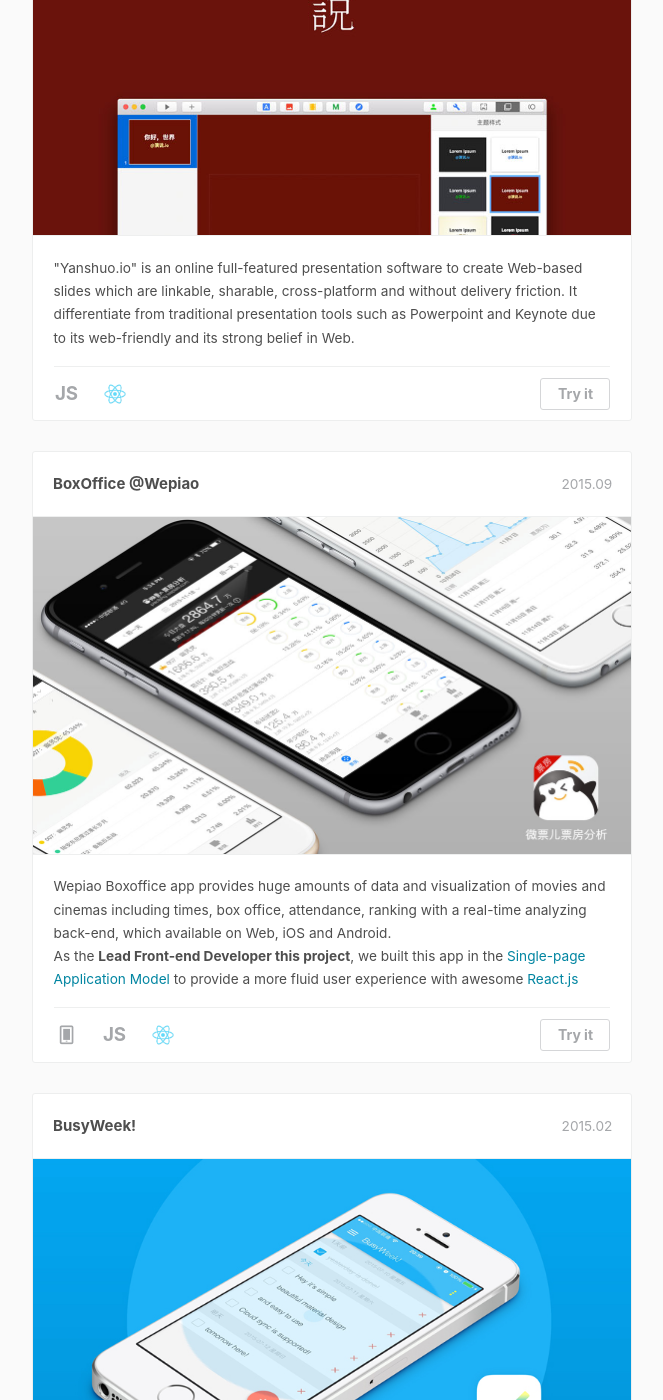
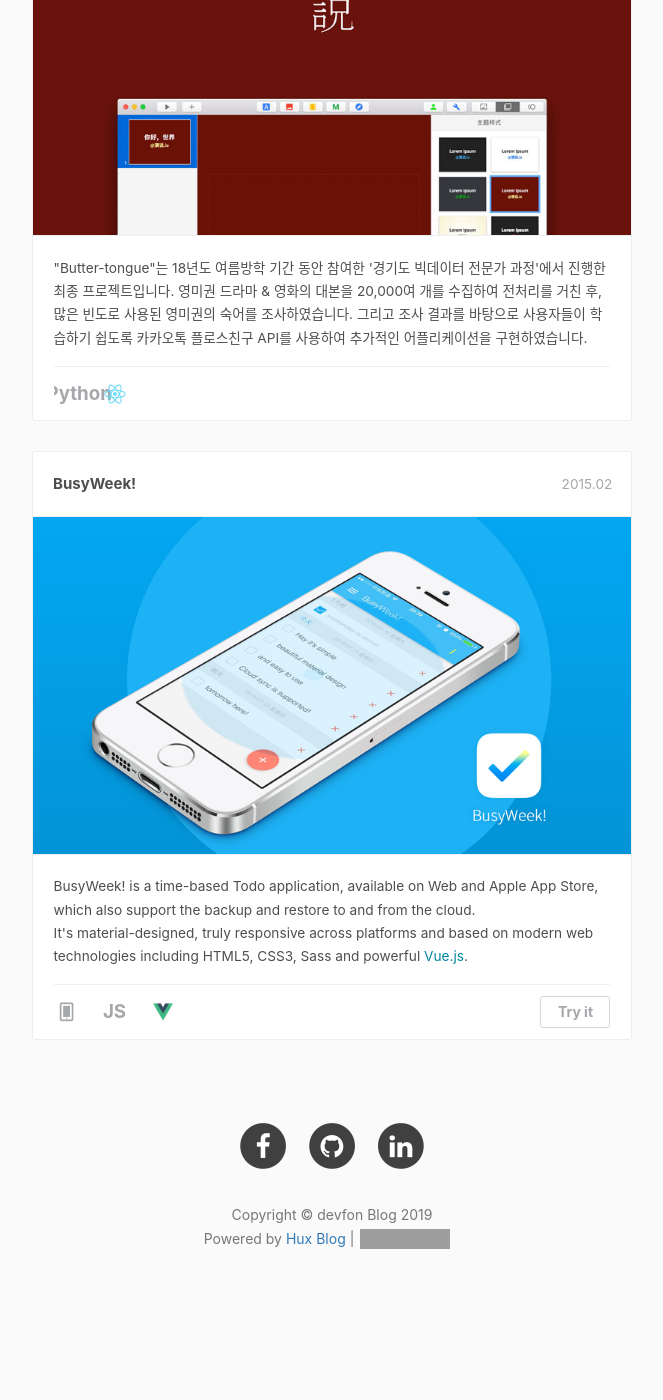
Before and after one commit to Huffon/huffon.github.io, a Jekyll site: the page built from portfolio/index.html, in a window 1280 px wide and 1400 px high, scrolled down 545 px. Shown: the whole window, without its empty margins (308-971 px from the left). Built offline with Jekyll 4.4.1, drawn with Linux system fonts in a browser that asks for light colours; nearby versions of some CDN libraries; comment, search, counter and statistics services are not loaded; after the commit the page ends 1885 px from its top, so only the background shows below that; some of the changed text lies outside the part shown; grey boxes are pictures that could not be loaded.

Commit message:
modify portfolio

```diff
--- a/portfolio/index.html
+++ b/portfolio/index.html
@@ -17,41 +17,23 @@
 		<div class="container" style="margin:0;padding:0;width:100%;">
 			<header>
 				<img width="175" height="175" style="border-radius:50%;" src="/img/avatar-huffon.jpg">
-				<h1>Hux</h1>
+				<h1>devfon</h1>
 			</header>
 			<div class="main">
 				<ul class="cbp_tmtimeline">
 					<li>
 						<div class="cbp_tmlabel">
-							<h2 id="boxoffice">Yanshuo.io (演说.io)</h2>
-							<time>2016.06</time>
+							<h2 id="boxoffice">Butter-tongue</h2>
+							<time>2018.08</time>
 							<img src="images/work-yanshuo.jpg">
 							<ul>
 								<li>
-									"Yanshuo.io" is an online full-featured presentation software to create Web-based slides which are linkable, sharable, cross-platform and without delivery friction. It differentiate from traditional presentation tools such as Powerpoint and Keynote due to its web-friendly and its strong belief in Web.
+									"Butter-tongue"는 18년도 여름방학 기간 동안 참여한 '경기도 빅데이터 전문가 과정'에서 진행한 최종 프로젝트입니다. 영미권 드라마 & 영화의 대본을 20,000여 개를 수집하여 전처리를 거친 후, 많은 빈도로 사용된 영미권의 숙어를 조사하였습니다. 그리고 조사 결과를 바탕으로 사용자들이 학습하기 쉽도록 카카오톡 플로스친구 API를 사용하여 추가적인 어플리케이션을 구현하였습니다.
 								</li>
 								<li class="skill">
-									<span><b>JS</b></span>
+									<span><b>Python</b></span>
 									<span class="i-react"></span>
-									<span class="link"><a target="_blank" href="https://yanshuo.io">Try it</a></span>
-								</li>
-							</ul>
-						</div>
-					</li>
-					<li>
-						<div class="cbp_tmlabel">
-							<h2 id="boxoffice">BoxOffice @Wepiao</h2>
-							<time>2015.09</time>
-							<img src="images/work-wepiao-bo.jpg">
-							<ul>
-								<li>
-									Wepiao Boxoffice app provides huge amounts of data and visualization of movies and cinemas including times, box office, attendance, ranking with a real-time analyzing back-end, which available on Web, iOS and Android.<br> As the <b>Lead Front-end Developer this project</b>, we built this app in the <a href="https://en.wikipedia.org/wiki/Single-page_application">Single-page Application Model</a> to provide a more fluid user experience with awesome <a href="http://facebook.github.io/react/">React.js</a>
-								</li>
-								<li class="skill">
-									<span class="cbp_tmicon-phone"></span>
-									<span><b>JS</b></span>
-									<span class="i-react"></span>
-									<span class="link"><a target="_blank" href="http://piaofang.wepiao.com">Try it</a></span>
+									<!-- <span class="link"><a target="_blank" href="https://yanshuo.io">Try it</a></span> -->
 								</li>
 							</ul>
 						</div>
@@ -75,7 +57,7 @@
 							</ul>
 						</div>
 					</li>
-					<li>
+<!-- 					<li>
 						<div class="cbp_tmlabel">
 							<h2>Intern @LxU Studio</h2>
 							<time>2013.06 - 08</time>
@@ -91,39 +73,7 @@
 								</li>
 							</ul>
 						</div>
-					</li>
-					<li>
-						<div class="cbp_tmlabel">
-							<h2>Puzzled Hybrid</h2>
-							<time>2013.06</time>
-							<img src="images/work-puzzle.png">
-							<ul>
-								<li> This font is parts of the course work of <b>Design Basis</b>, which mix Serif fonts, Sans-serif fonts and...zebra-stripe! Why I design it like that is still a puzzle to me, and the intro video is available below.
-								<li class="skill">
-									<span class="cbp_tmicon-font"></span>
-									<span><b>Ps</b></span>
-									<span><b>Ae</b></span>
-									<span class="link"><a target="_blank" href="http://www.tudou.com/programs/view/DtG8SaFAoXU/">View</a></span>
-								</li>
-							</ul>
-						</div>
-					</li>
-					<li>
-						<div class="cbp_tmlabel">
-							<h2>Home - UI Design</h2>
-							<time>2012.11</time>
-							<img src="images/work-uihome.jpg">
-							<ul>
-								<li>
-									Participated in the students team with Huang Yi and Nie Ruijie as the UI Motion Designer. Won the first prize in 7th national IT application competition
-								</li>
-								<li class="skill">
-									<span><b>Fl</b></span>
-									<span class="link"><a target="_blank" href="http://animation.cuc.edu.cn/2c90943227f186ba0127f18a7ff10009/view/394">News</a></span>
-								</li>
-							</ul>
-						</div>
-					</li>
+					</li> -->
 				</ul>
 			</div>
 		</div>
```
Also changed, not shown: other parts of portfolio/index.html (+1 -1 lines), _posts/2017-10-05-4th_rev.md (+1 -1 lines), img/ramen_vending.png (added), portfolio/images/ramen_vending.png (added).
